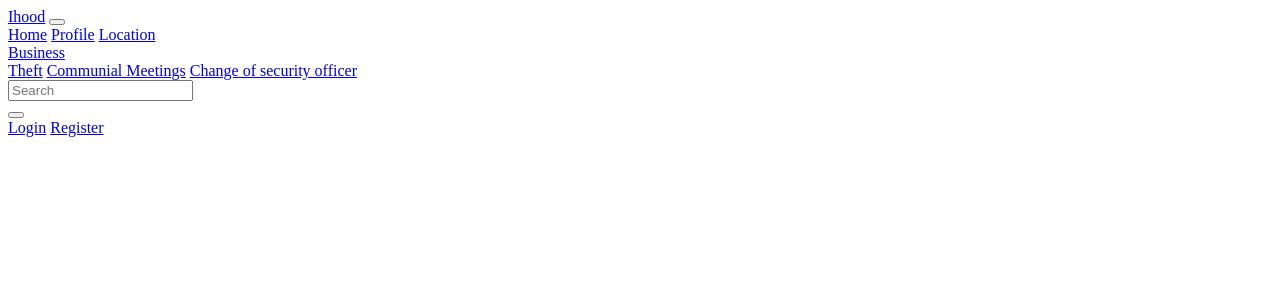
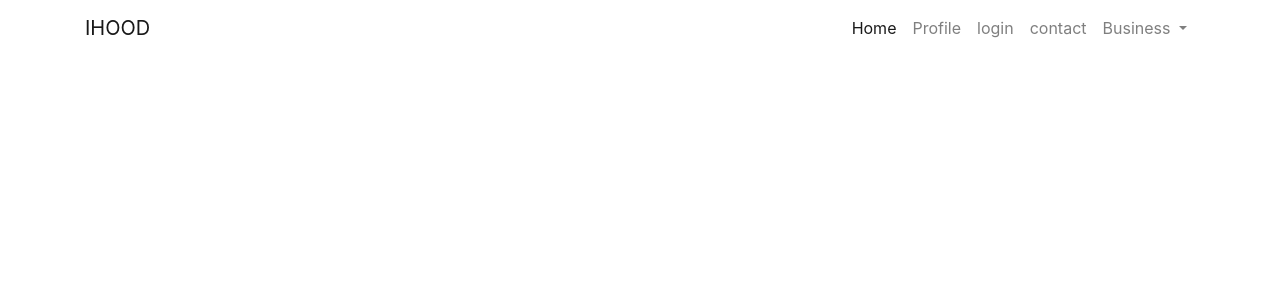
Before and after one commit to Macharia-Tech/ihood, a Django app: template hoodly/templates/navbar.html in a window 1280 px wide. Shown: the top 300 px of the page. Run offline with Django 3.2, Linux system fonts and the light colour scheme; the template is opened without the code that fills it, so the values that code supplies are empty; parts of the project's set-up code (start-up, migrations or seed data) failed here and were passed over; some libraries are stand-ins or nearby versions.

Commit message:
added carousel to navbar

```diff
--- a/hoodly/templates/navbar.html
+++ b/hoodly/templates/navbar.html
@@ -5,43 +5,77 @@
     <meta name="viewport" content="width=device-width, initial-scale=1.0">
     <meta http-equiv="X-UA-Compatible" content="ie=edge">
     <title>Document</title>
+    <link rel="stylesheet" href="https://stackpath.bootstrapcdn.com/bootstrap/4.4.1/css/bootstrap.min.css" >
+
 </head>
 <body>
-    <div class="navbar">
-        <nav class="navbar navbar-expand-md navbar-light bg-light">
-            <a href="#" class="navbar-brand">Ihood</a>
-            <button type="button" class="navbar-toggler" data-toggle="collapse" data-target="#navbarCollapse">
+    <nav class="navbar navbar-expand-lg navbar-light fixed-top">
+
+        <div class="container">
+                <a class="navbar-brand" href="#">IHOOD</a>
+                <button class="navbar-toggler" type="button" data-toggle="collapse" data-target="#navbarNavDropdown" aria-controls="navbarNavDropdown" aria-expanded="false" aria-label="Toggle navigation">
                 <span class="navbar-toggler-icon"></span>
-            </button>
+                </button>
+                <div class="collapse navbar-collapse" id="navbarNavDropdown">
+                <ul class="navbar-nav ml-auto ">
+                    <li class="nav-item active">
+                    <a class="nav-link" href="#">Home</a>
+                    </li>
+                    <li class="nav-item">
+                    <a class="nav-link" href="#">Profile</a>
+                    </li>
+                    <li class="nav-item">
+                    <a class="nav-link" href="#">login</a>
+                    </li>
+                    <li class="nav-item">
+                        <a class="nav-link" href="#">contact </a>
+                        </li>
+                    <li class="nav-item dropdown">
+                    <a class="nav-link dropdown-toggle" href="#" id="navbarDropdownMenuLink" role="button" data-toggle="dropdown" aria-haspopup="true" aria-expanded="false">
+                        Business
+                    </a>
+                    <div class="dropdown-menu" aria-labelledby="navbarDropdownMenuLink">
+                        <a class="dropdown-item" href="#">Theft</a>
+                        <a class="dropdown-item" href="#">Communial meetings</a>
+                        <a class="dropdown-item" href="#">Change of security officer</a>
+                    </div>
+                    </li>
+                </ul>
+                </div>
+            </nav>
 
-            <div class="collapse navbar-collapse justify-content-between" id="navbarCollapse">
-                <div class="navbar-nav">
-                    <a href="#" class="nav-item nav-link active">Home</a>
-                    <a href="#" class="nav-item nav-link">Profile</a>
-                    <a href="#" class="nav-item nav-link">Location</a>
-                    <div class="nav-item dropdown">
-                        <a href="#" class="nav-link dropdown-toggle" data-toggle="dropdown">Business</a>
-                        <div class="dropdown-menu">
-                            <a href="#" class="dropdown-item">Theft</a>
-                            <a href="#" class="dropdown-item">Communial Meetings</a>
-                            <a href="#" class="dropdown-item">Change of security officer</a>
-                        </div>
-                    </div>
+            <div id="carouselExampleIndicators" class="carousel slide" data-ride="carousel">
+                <ol class="carousel-indicators">
+                  <li data-target="#carouselExampleIndicators" data-slide-to="0" class="active"></li>
+                  <li data-target="#carouselExampleIndicators" data-slide-to="1"></li>
+                  <li data-target="#carouselExampleIndicators" data-slide-to="2"></li>
+                </ol>
+                <div class="carousel-inner">
+                  <div class="carousel-item active">
+                    <div class="carousel-item">
+                    <img src="../static/cool1.jpeg" class="d-block w-100" alt="...">
+                  </div>
+                  <div class="carousel-item">
+                    <img src="../static/dark2.jpeg" class="d-block w-100" alt="...">
+                  </div>
+                  <div class="carousel-item">
+                    <img src="../static/cool3.jpeg" class="d-block w-100" alt="...">
+                  </div>
                 </div>
-                <form class="form-inline">
-                    <div class="input-group">
-                        <input type="text" class="form-control" placeholder="Search">
-                        <div class="input-group-append">
-                            <button type="button" class="btn btn-secondary"><i class="fa fa-search"></i></button>
-                        </div>
-                    </div>
-                </form>
-                <div class="navbar-nav">
-                    <a href="#" class="nav-item nav-link">Login</a>
-                    <a href="#" class="nav-item nav-link">Register</a>
-                </div>
-            </div>
-        </nav>
-    </div>
+                <a class="carousel-control-prev" href="#carouselExampleIndicators" role="button" data-slide="prev">
+                  <span class="carousel-control-prev-icon" aria-hidden="true"></span>
+                  <span class="sr-only">Previous</span>
+                </a>
+                <a class="carousel-control-next" href="#carouselExampleIndicators" role="button" data-slide="next">
+                  <span class="carousel-control-next-icon" aria-hidden="true"></span>
+                  <span class="sr-only">Next</span>
+                </a>
+              </div>
+        </div>
+
+<script src="https://code.jquery.com/jquery-3.4.1.slim.min.js" ></script>
+<script src="https://cdn.jsdelivr.net/npm/popper.js@1.16.0/dist/umd/popper.min.js" ></script>
+<script src="https://stackpath.bootstrapcdn.com/bootstrap/4.4.1/js/bootstrap.min.js"></script>
+
 </body>
 </html>
--- a/hoodly/urls.py
+++ b/hoodly/urls.py
@@ -3,5 +3,11 @@
 
 
 urlpatterns=[
-
+    url('^$',views.home,name='home'),
+    url(r'^post/(\d+)',views.single_post, name='post'),
+    url(r'^add/postt$', views.add_post, name='add-post'),
+    url(r'^new/profile$', views.new_profile, name='new-profile'),
+    url(r'displayprofile/(?P<user_id>\d+)$',views.display_profile,name='displayprofile'),
+    url(r'^api/profile/$', views.ProfileList.as_view()),
+    url(r'^api/post/$', views.PostList.as_view()),
 ]
--- a/hoodproject/urls.py
+++ b/hoodproject/urls.py
@@ -20,6 +20,6 @@
 urlpatterns = [
     url(r'^admin/', admin.site.urls),
     url(r'',include('hoodly.urls')),
-    url(r'^accounts/', include('registration.backends.simple.urls')),
+    # url(r'^accounts/', include('registration.backends.simple.urls')),
 
 ]
```
Also changed, not shown: hoodly/static/css/navbar.css (added, +7 -0 lines), hoodly/templates/x.html (added, +36 -0 lines), hoodly/views.py (+56 -0 lines), hoodly/static/cool1.jpeg (added), hoodly/static/cool3.jpeg (added), hoodly/static/dark2.jpeg (added).
